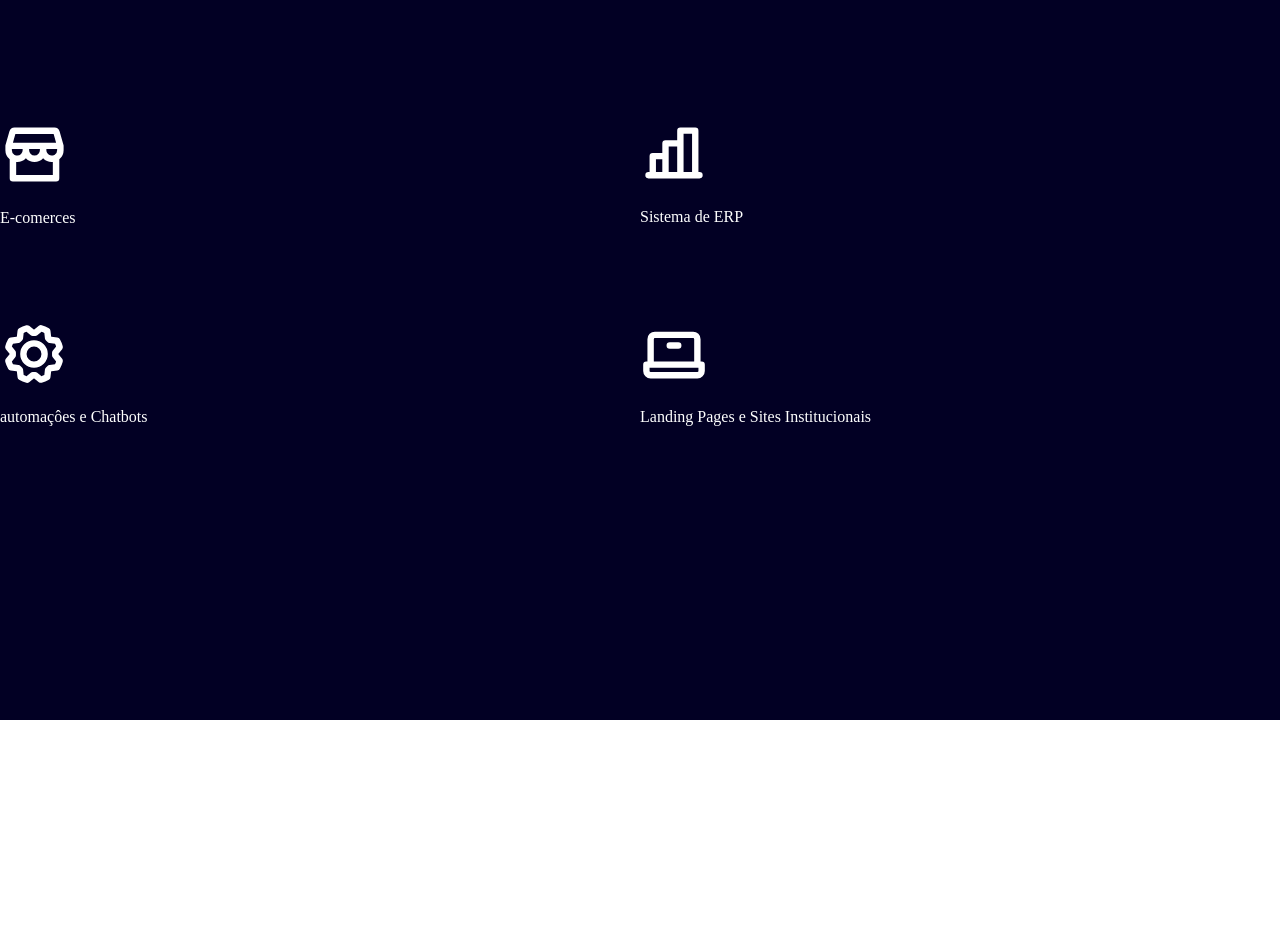
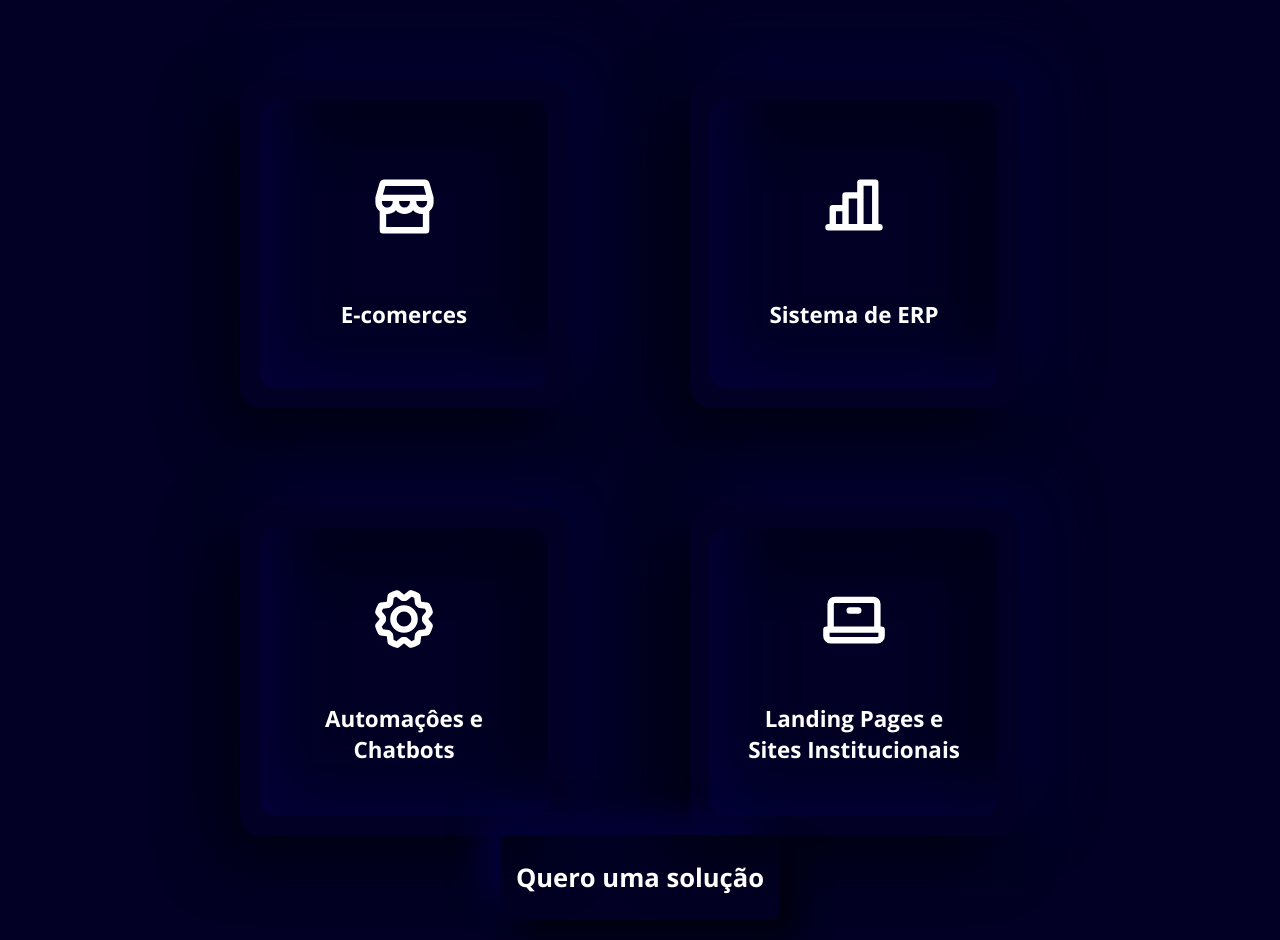
Before and after one commit to dario-bastos-dev/Poritfolio-2, a React (Vite) app: page / in a window 1280 px wide. Shown: the part 840-1780 px from the top of the page. Before the commit the page ends 1560 px from the top, so only its background shows below. Built offline with nearby package versions, Linux system fonts and the light colour scheme.

Commit message:
Segunda seção finalizada

```diff
--- a/src/data/@types/modules/styled.d.tsx
+++ b/src/data/@types/modules/styled.d.tsx
@@ -4,6 +4,7 @@ declare module "styled-components" {
   export interface DefaultTheme {
     colors: {
       textWhite: string;
+      gray: string;
       blue1: string;
       blue2: string;
       blue3: string;
--- a/src/ui/partials/Section1.tsx
+++ b/src/ui/partials/Section1.tsx
@@ -1,4 +1,4 @@
-import {StyledSection1} from "../styles/SectionStyles";
+import {StyledButton, StyledSection1} from "../styles/SectionStyles";
 
 const Section1 = () => {
   return (
@@ -9,7 +9,7 @@ const Section1 = () => {
               Transforme Seu Negócio com
               <span> Soluções Digitais Sob Medida</span>
             </h1>
-            <a href="" >Solicitar Orçamento</a>
+            <StyledButton href="#">Solicitar Orçamento</StyledButton>
           </div>
         </div>
       </StyledSection1>
--- a/src/ui/partials/Section2.tsx
+++ b/src/ui/partials/Section2.tsx
@@ -1,5 +1,5 @@
-import { ChartBar, Gear, Laptop, Storefront } from "@phosphor-icons/react"
-import { StyledSection2 } from "../styles/SectionStyles"
+import { ChartBar, Gear, Laptop, Storefront } from "@phosphor-icons/react";
+import { StyledButton2, StyledSection2 } from "../styles/SectionStyles";
 
 const Section2 = () => {
   return (
@@ -25,7 +25,7 @@ const Section2 = () => {
           <div>
             <div>
               <Gear size={68} weight="bold" color="#fff" />
-                <p>automaçôes e Chatbots</p>
+              <p>Automaçôes e Chatbots</p>
             </div>
           </div>
           <div>
@@ -35,10 +35,12 @@ const Section2 = () => {
             </div>
           </div>
         </div>
-
+        <div className="button">
+          <StyledButton2 >Quero uma solução</StyledButton2>
+        </div>
       </div>
     </StyledSection2>
-  )
-}
+  );
+};
 
-export default Section2
+export default Section2;
--- a/src/ui/styles/NavbarStyle.tsx
+++ b/src/ui/styles/NavbarStyle.tsx
@@ -20,20 +20,22 @@ const NavbarStyle = styled.nav`
     align-items: center;
     margin: 0 20px 0 0;
     li.btn {
-      padding: 5px 10px;
+      padding: 8px 10px;
+      margin: 0 0 0 35px;
       width: 100px;
       text-align: center;
       border-radius: 5px;
-      background-color: ${({ theme }) => theme.colors.textWhite};
-      box-shadow: 6px 6px 0px ${({ theme }) => theme.colors.blue2};
+      background-color: transparent;
+      box-shadow: -10px -10px 10px ${({ theme }) => theme.shadows.shadowBlack3},
+        10px 10px 10px ${({ theme }) => theme.shadows.shadowWhite3};
       a {
-        color: ${({ theme }) => theme.colors.blue2};
+        color: ${({ theme }) => theme.colors.textWhite};
       }
       &:active {
-        position: relative;
-        top: 6px;
-        left: 6px;
-        box-shadow: none;
+        color: ${({ theme }) => theme.colors.gray};
+        box-shadow: inset 10px 10px 10px
+            ${({ theme }) => theme.shadows.shadowBlack3},
+          inset -10px -10px 10px ${({ theme }) => theme.shadows.shadowWhite3};
       }
       &:hover {
         border-bottom: none;
@@ -41,7 +43,7 @@ const NavbarStyle = styled.nav`
     }
     li {
       margin: 0 10px;
-      font-family: ${({theme}) => theme.font.openSans}, sans-serif;
+      font-family: ${({ theme }) => theme.font.openSans}, sans-serif;
 
       &:hover {
         border-bottom: 2px solid ${({ theme }) => theme.colors.blue1};
--- a/src/ui/styles/SectionStyles.tsx
+++ b/src/ui/styles/SectionStyles.tsx
@@ -1,4 +1,31 @@
 import styled from "styled-components";
+
+export const StyledButton = styled.a`
+  padding: 25px 15px;
+  background-color: transparent;
+  color: ${({ theme }) => theme.colors.textWhite};
+  font-family: ${({ theme }) => theme.font.openSans}, sans-serif;
+  font-size: ${({ theme }) => theme.fontSize.button};
+  font-weight: bold;
+  border-radius: 8px;
+  box-shadow: 20px 20px 30px ${({ theme }) => theme.shadows.shadow1},
+    -20px -20px 30px ${({ theme }) => theme.shadows.shadowWhite4};
+  &:active {
+    color: ${({ theme }) => theme.colors.gray};
+    box-shadow: inset 10px 10px 30px ${({ theme }) => theme.shadows.shadow1},
+      inset -10px -10px 30px ${({ theme }) => theme.shadows.shadowWhite4};
+  }
+`;
+export const StyledButton2 = styled(StyledButton)`
+  box-shadow: 20px 20px 30px ${({ theme }) => theme.shadows.shadowBlack3},
+    -20px -20px 30px ${({ theme }) => theme.shadows.shadowWhite3};
+
+  &:active {
+    box-shadow: inset 10px 10px 30px
+        ${({ theme }) => theme.shadows.shadowBlack3},
+      inset -10px -10px 30px ${({ theme }) => theme.shadows.shadowWhite3};
+  }
+`;
 
 export const StyledSection1 = styled.section`
   background-image: url("src/assets/bg.jpg");
@@ -27,56 +54,74 @@ export const StyledSection1 = styled.section`
           color: ${({ theme }) => theme.colors.blue1};
         }
       }
-      a {
-        padding: 25px 10px;
-        background-color: ${({ theme }) => theme.colors.textWhite};
-        color: ${({ theme }) => theme.colors.blue3};
-        font-family: ${({ theme }) => theme.font.openSans}, sans-serif;
-        font-size: ${({ theme }) => theme.fontSize.button};
-        font-weight: bold;
-        border-radius: 8px;
-        box-shadow: 10px 10px 0px ${({ theme }) => theme.colors.blue3};
-        &:active {
-          box-shadow: none;
-          position: relative;
-          top: 10px;
-          left: 10px;
-        }
-      }
     }
   }
 `;
 
 export const StyledSection2 = styled.section`
-background-color: ${({ theme }) => theme.colors.blue3};
-margin-top: -120px;
+  background-color: ${({ theme }) => theme.colors.blue3};
+  margin-top: -120px;
+  height: 135vh;
   .container {
     padding: 60px 0 0 0;
-    color: ${({theme}) => theme.colors.textWhite};
+    color: ${({ theme }) => theme.colors.textWhite};
     display: grid;
-    grid-template-rows: 25vh 50vh 25vh;
+    grid-template-rows: 20vh 90vh 10vh;
     .ttitle-subtitle {
       text-align: center;
       text-transform: uppercase;
       letter-spacing: 10px;
       h2 {
-        font-family: ${({theme}) => theme.font.ubunto};
+        font-family: ${({ theme }) => theme.font.ubunto};
         font-weight: bold;
-        font-size: ${({theme}) => theme.fontSize.title};
+        font-size: ${({ theme }) => theme.fontSize.title};
         margin: 0 0 -15px 0;
       }
       p {
-        font-family: ${({theme}) => theme.font.openSans};
+        font-family: ${({ theme }) => theme.font.openSans};
         font-weight: normal;
-        font-size: ${({theme}) => theme.fontSize.subtitle};
+        font-size: ${({ theme }) => theme.fontSize.subtitle};
       }
-
     }
     .servicos {
+      width: 50rem;
       display: grid;
       grid-template-columns: repeat(2, 1fr);
       grid-template-rows: repeat(2, 1fr);
-      grid-gap: auto;
+      grid-gap: 100px;
+      justify-self: center;
+      & > div {
+        width: 18rem;
+        height: 18rem;
+        padding: 20px;
+        box-shadow: -20px 20px 60px ${({ theme }) => theme.shadows.shadowBlack3},
+          20px -20px 60px ${({ theme }) => theme.shadows.shadowWhite3};
+        border-radius: 20px;
+        & > div {
+          width: 100%;
+          height: 100%;
+          display: grid;
+          justify-items: center;
+          align-items: center;
+          box-shadow: inset 20px -20px 60px ${({ theme }) => theme.shadows.shadowWhite3},
+            inset -20px 20px 60px ${({ theme }) => theme.shadows.shadowBlack3};
+          border-radius: 15px;
+          & > p {
+            width: 220px;
+            font-family: ${({ theme }) => theme.font.openSans};
+            font-size: ${({ theme }) => theme.fontSize.subtitle};
+            font-weight: bold;
+            text-align: center;
+          }
+          & > svg {
+            margin: auto 0 0 0;
+          }
+        }
+      }
+    }
+    & > .button {
+      margin: 60px 0 0 0;
+      justify-self: center;
     }
   }
 `;
--- a/src/ui/themes/Theme.tsx
+++ b/src/ui/themes/Theme.tsx
@@ -1,6 +1,7 @@
 const theme = {
   colors: {
     textWhite: "#ffffff",
+    gray: "#b5b5b5",
     blue1: "#00BAE1",
     blue2: "#090979",
     blue3: "#020024",
```
Lines whose indentation alone changed are shown as unchanged.
